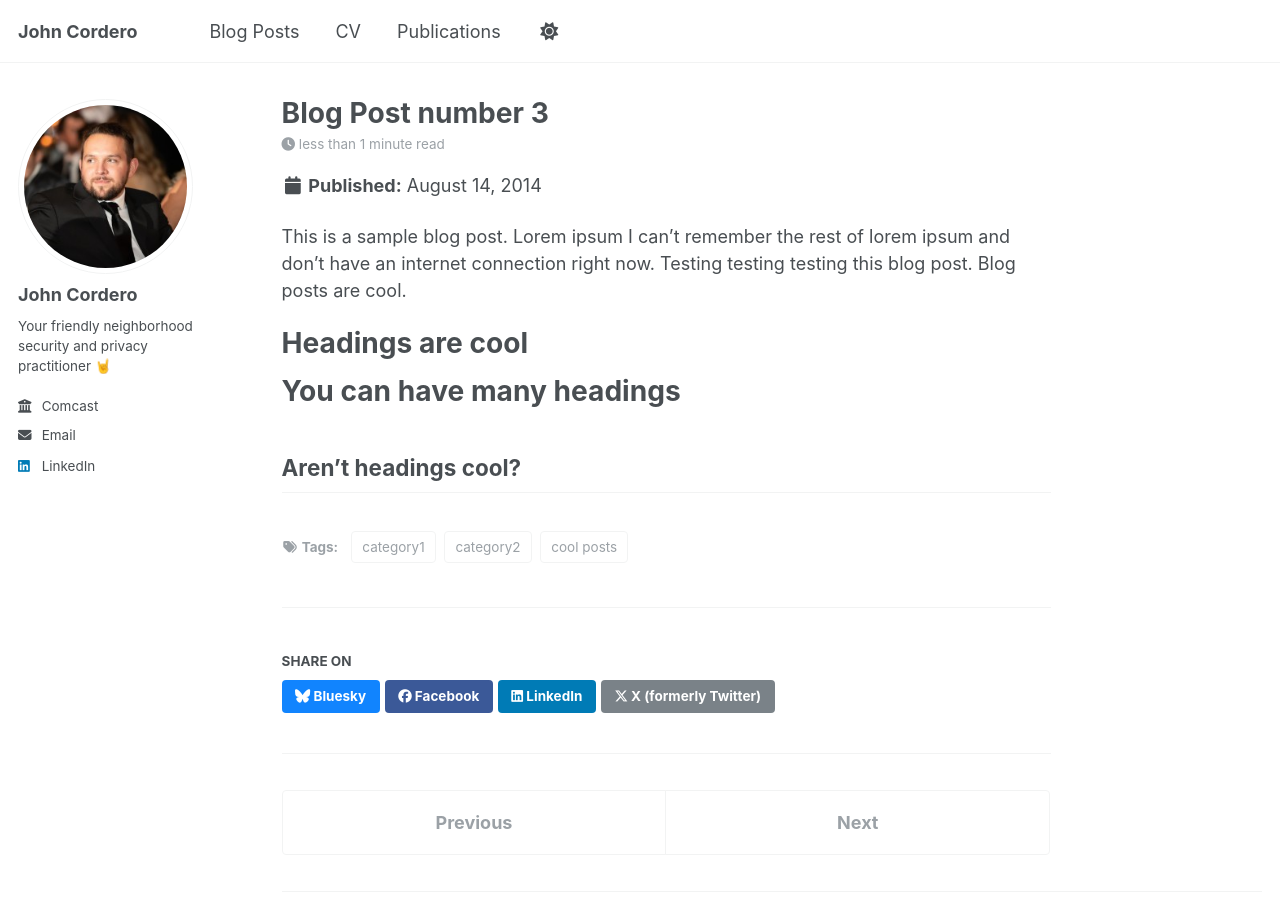
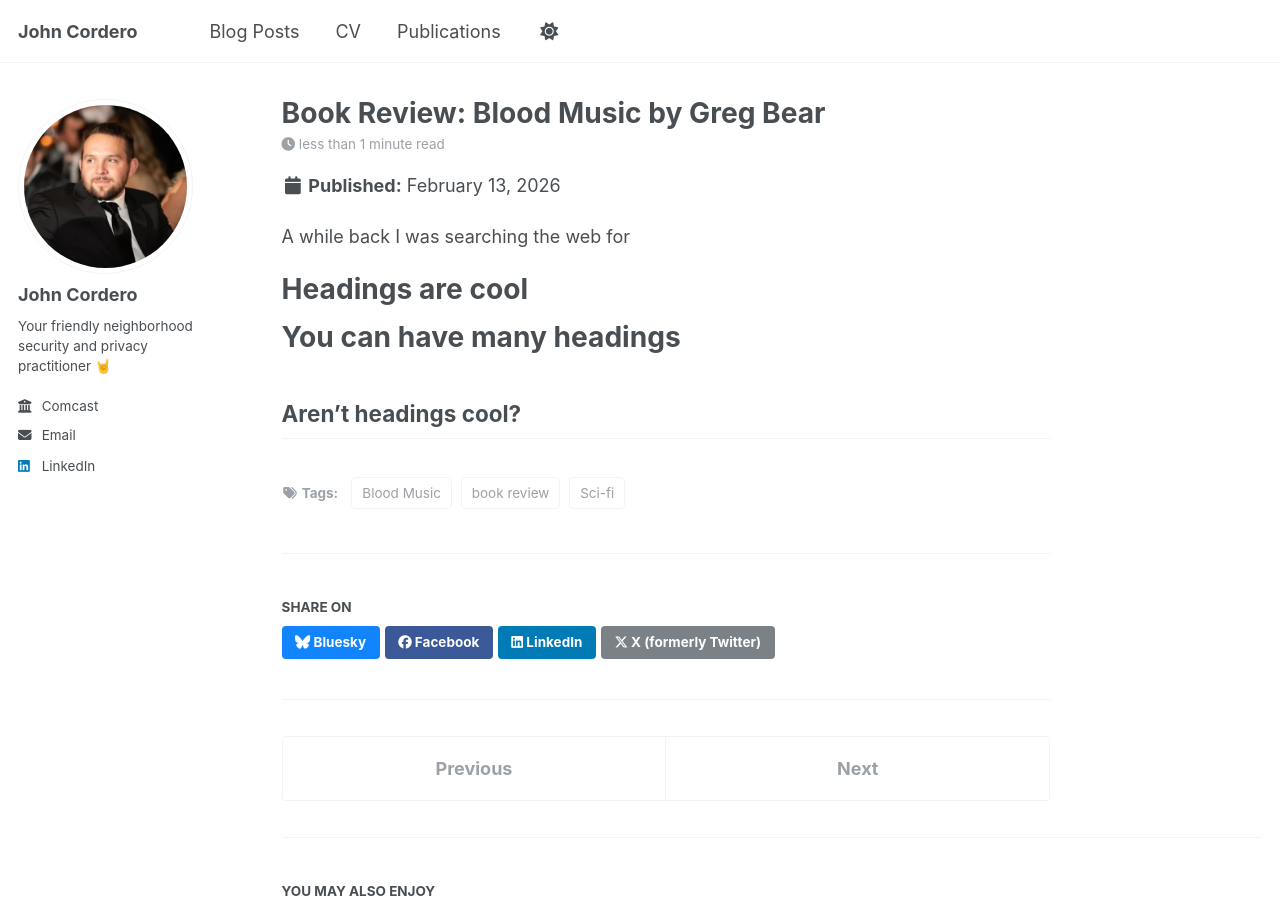
Before and after one commit to corderojoh/corderojoh.github.io, a Jekyll site: the page built from _posts/2014-08-14-blog-post-3.md, in a window 1280 px wide and 900 px high. Built offline with Jekyll 4.4.1, drawn with Linux system fonts in a browser that asks for light colours; a script that is not in the unit is left out.

Commit message:
Revise blog post to 'Book Review: Blood Music'
Updated blog post title, date, permalink, and tags to reflect a book review of 'Blood Music' by Greg Bear.

```diff
--- a/_posts/2014-08-14-blog-post-3.md
+++ b/_posts/2014-08-14-blog-post-3.md
@@ -1,14 +1,14 @@
 ---
-title: 'Blog Post number 3'
-date: 2014-08-14
-permalink: /posts/2014/08/blog-post-3/
+title: 'Book Review: Blood Music by Greg Bear'
+date: 2026-02-13
+permalink: /posts/Blood Music Review
 tags:
-  - cool posts
-  - category1
-  - category2
+  - book review
+  - Blood Music
+  - Sci-fi
 ---
 
-This is a sample blog post. Lorem ipsum I can't remember the rest of lorem ipsum and don't have an internet connection right now. Testing testing testing this blog post. Blog posts are cool.
+A while back I was searching the web for
 
 Headings are cool
 ======
```
